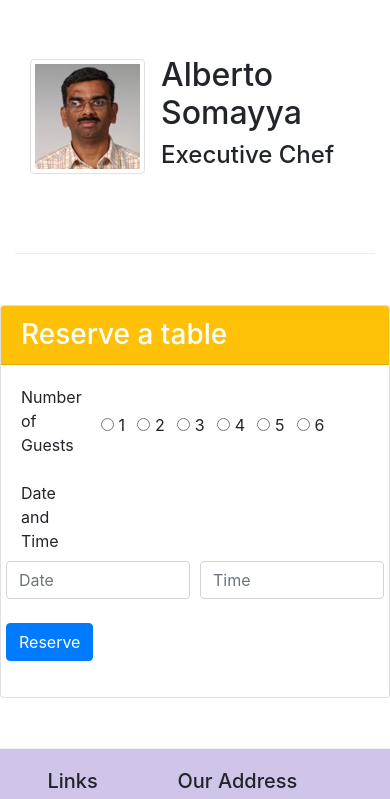
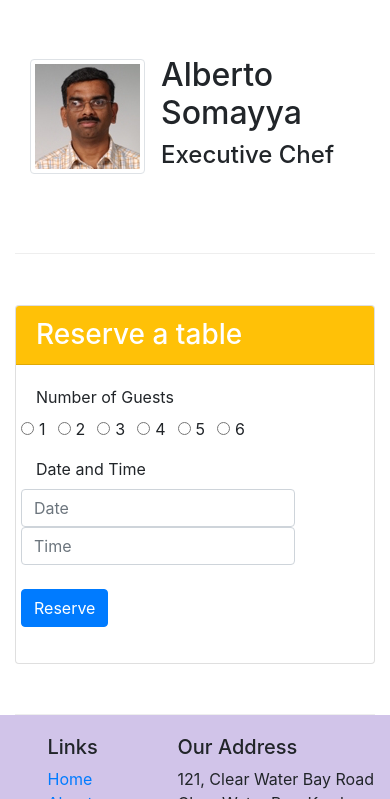
Before and after one commit to RamirezJA/HKU-C1, a website: page index.html in a window 390 px wide. Shown: the part 1530-2329 px from the top of the page. Drawn offline with nearby package versions, Linux system fonts and the light colour scheme.

Commit message:
Assignment 2.3

```diff
--- a/index.html
+++ b/index.html
@@ -76,7 +76,7 @@
 
 
         <div class="row row-content align-items-center">
-            <div class="col-12 col-sm-4 col-md-3">
+            <div class="col-7 col-sm-4 col-md-3">
                 <h3>This Month's Promotions</h3>
             </div>
             <div class="col col-sm order-sm-second col-md">
@@ -112,15 +112,13 @@
                         </div>
                     </div>
         </div>
-    </div>
-
         <div class="row row-content">
                 <div class="col-12 col-sm-8" id="testform"></div>
                         <div class="card mx-auto">
                                 <h3 class="card-header bg-warning text-white ">Reserve a table</h3>
                                 <div class="card-body ">
                                         <dl class="row">
-                                            <dd class="col-3">Number of Guests</dd>
+                                                <dd class="col-sm-3">Number of Guests</dd>
                                                 <div class="form-check form-check-inline">
                                                         <input class="form-check-input" type="radio" name="inlineRadioOptions" id="inlineRadio1" value="option1">
                                                         <label class="form-check-label" for="inlineRadio1">1</label>
@@ -148,13 +146,13 @@
                                                 </dl>
 
                                         <dl class="row">
-                                            <dd class="col-3">Date and Time</dd>
+                                                <dd class="col-sm-3">Date and Time</dd>
                                                 <form>
                                                         <div class="form-row">
-                                                      <div class="col">
+                                                          <div class="col-xs-6">
                                                             <input type="text" class="form-control" placeholder="Date">
                                                           </div>
-                                                      <div class="col">
+                                                          <div class="col-xs-6">
                                                             <input type="text" class="form-control" placeholder="Time">
                                                           </div>
                                                         </div>
@@ -172,6 +170,9 @@
                         </div>
                 </div>
         </div>
+
+    </div>
+
 
     <footer class="footer">
         <div class="container">
```
Lines whose indentation alone changed are shown as unchanged.
